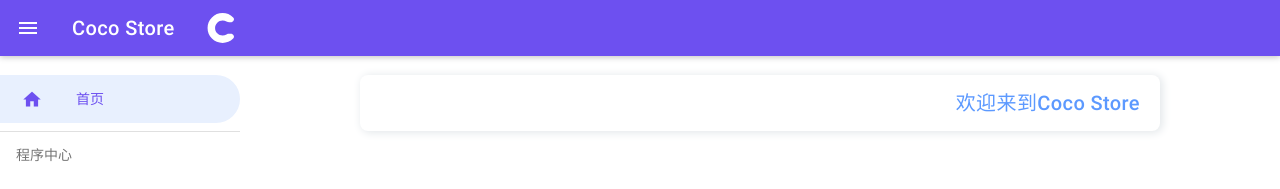
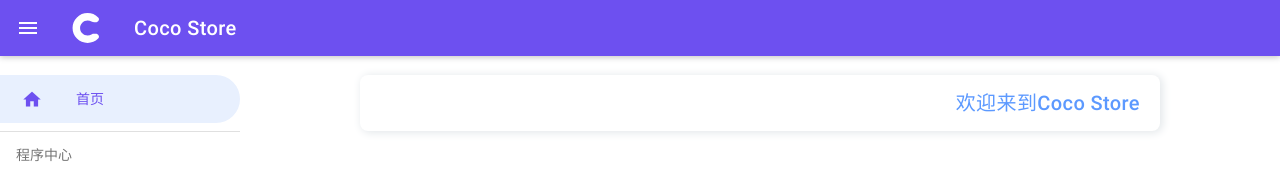
Before and after one commit to codewyx/Coco-Store, a plain HTML site: page index.html in a window 1280 px wide. Shown: the top 189 px of the page. Drawn offline with Linux system fonts and the light colour scheme; a web font is replaced by a local one.

Commit message:
Update index.html

```diff
--- a/index.html
+++ b/index.html
@@ -16,9 +16,9 @@
 <div class="mc-appbar mdui-appbar mdui-appbar-fixed mdui-toolbar mdui-color-theme mdui-text-color-white">
 <span class="mdui-btn mdui-btn-icon mdui-indigo" mdui-drawer="{target: '#drawer', swipe: true}">
       <i class="mdui-icon material-icons">menu</i>
-    </span>
+    </span>	<img width="30px" height="30px" src="./whitelogo.svg">
   <span class="mdui-typo-title">Coco Store</span>
-	<img width="30px" height="30px" src="./whitelogo.svg">
+
   <div class="mdui-toolbar-spacer"></div>
 </div>
 
```
